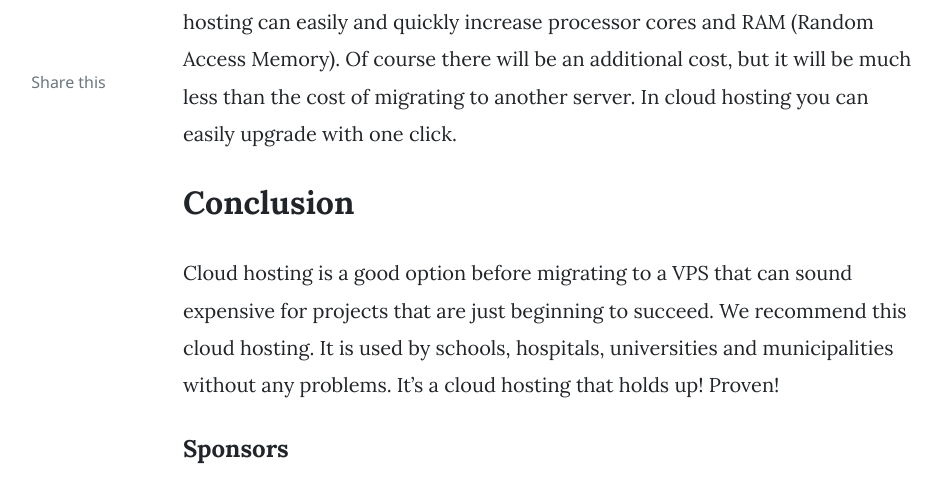
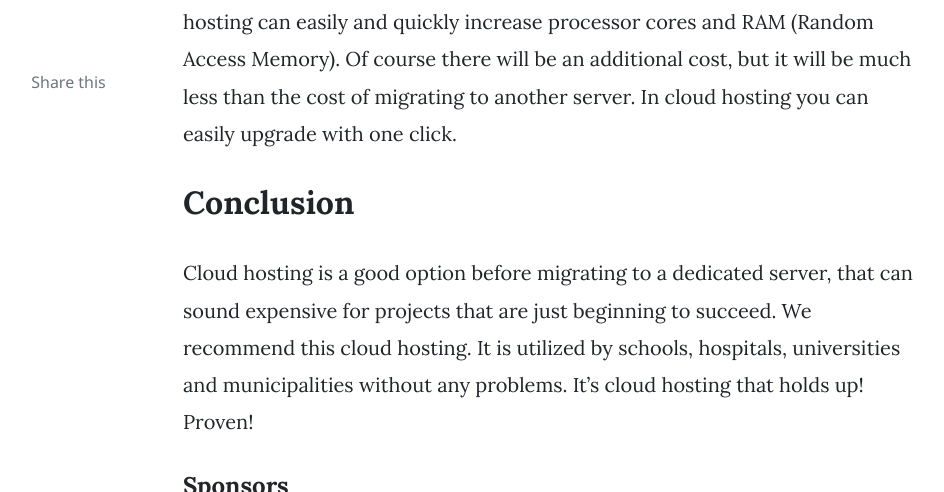
Before and after one commit to d0zme/d0z-medium, a Jekyll site: the page built from _posts/2020-10-21-why-buy-cloud-hosting.md, in a window 1280 px wide and 900 px high, scrolled down 2518 px, cut to the strip 0-492 px from the top of the window. Shown: the whole strip, without its empty margins (187-1131 px from the left). Built offline with Jekyll 4.4.1, drawn with Linux system fonts in a browser that asks for light colours; nearby versions of some CDN libraries; comment, search, counter and statistics services are not loaded.

Commit message:
Update 2020-10-21-why-buy-cloud-hosting.md

```diff
--- a/_posts/2020-10-21-why-buy-cloud-hosting.md
+++ b/_posts/2020-10-21-why-buy-cloud-hosting.md
@@ -33,4 +33,4 @@ If your website starts to need more processor and RAM resources, cloud hosting c
 
 ## Conclusion
 
-Cloud hosting is a good option before migrating to a VPS that can sound expensive for projects that are just beginning to succeed. We recommend this cloud hosting. It is used by schools, hospitals, universities and municipalities without any problems. It's a cloud hosting that holds up! Proven!
+Cloud hosting is a good option before migrating to a dedicated server, that can sound expensive for projects that are just beginning to succeed. We recommend this cloud hosting. It is utilized by schools, hospitals, universities and municipalities without any problems. It's cloud hosting that holds up! Proven!
```
